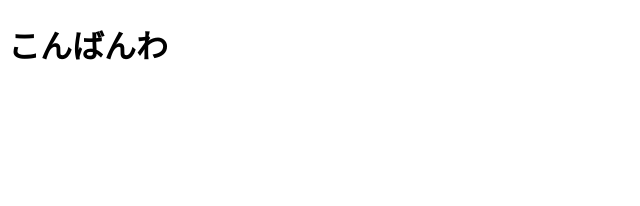
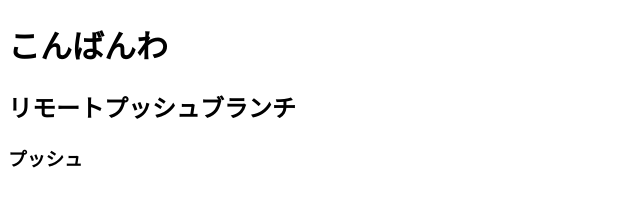
Before and after one commit to Haruna-521/testrepo, a plain HTML site: page test_forder/index.html in a window 1280 px wide. Shown: the whole page, without its empty margins (0-640 px from the left). Drawn offline with Linux system fonts and the light colour scheme.

Commit message:
ブランチプッシュ

```diff
--- a/test_forder/index.html
+++ b/test_forder/index.html
@@ -7,5 +7,7 @@
 </head>
 <body>
     <h1>こんばんわ</h1>
+    <h2>リモートプッシュブランチ</h2>
+    <h3>プッシュ</h3>
 </body>
 </html>
```
